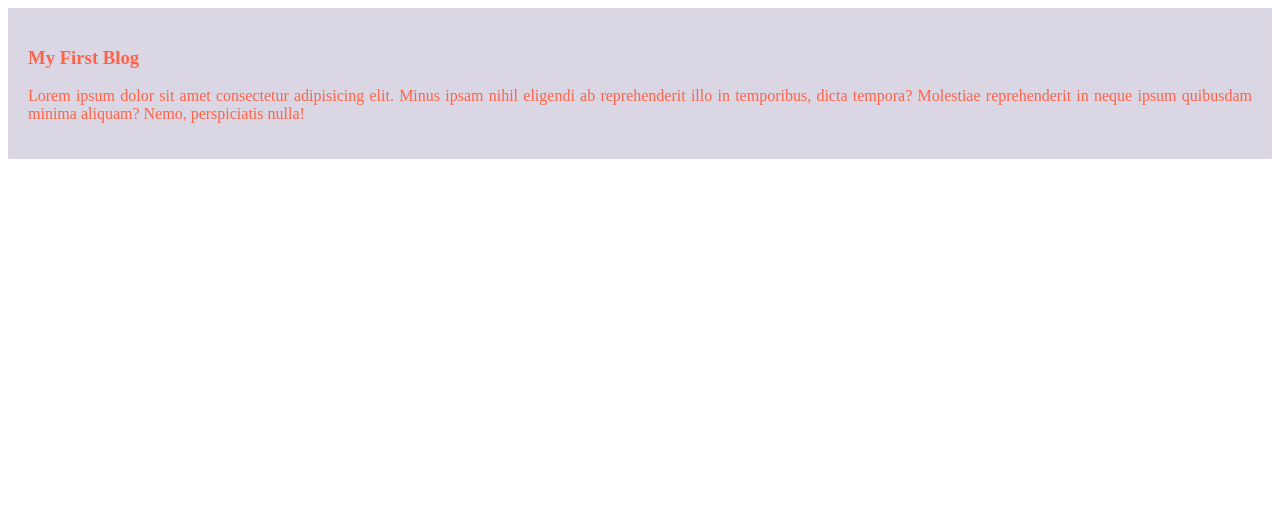
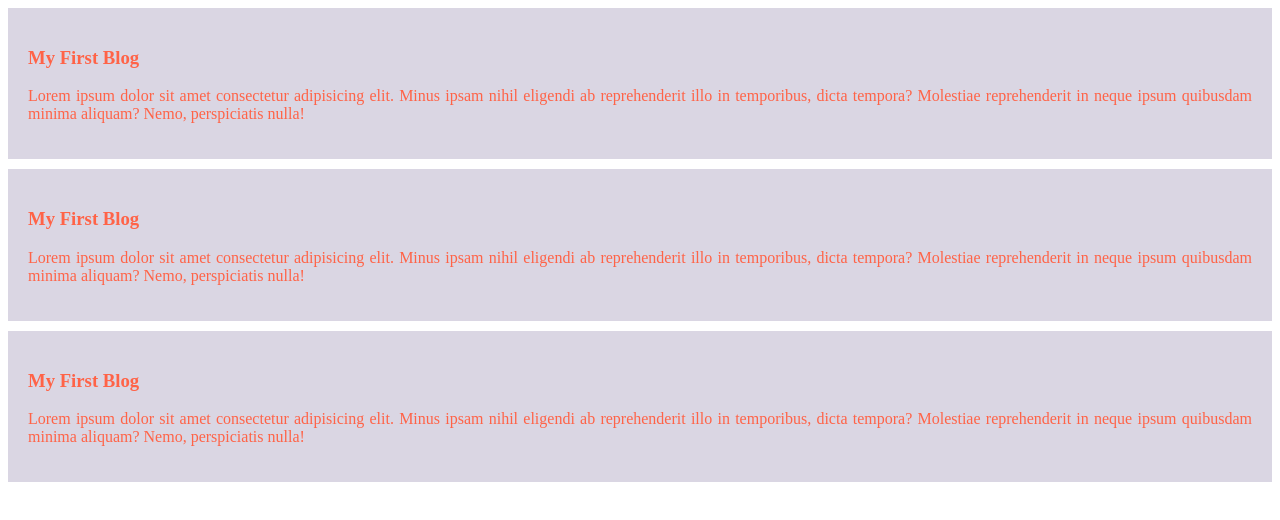
Before and after one commit to prayash231/my-simple-website, a plain HTML site: page index.html in a window 1280 px wide. Drawn offline with Linux system fonts and the light colour scheme.

Commit message:
added second and third blog

```diff
--- a/index.html
+++ b/index.html
@@ -13,5 +13,19 @@
           Lorem ipsum dolor sit amet consectetur adipisicing elit. Minus ipsam nihil eligendi ab reprehenderit illo in temporibus, dicta tempora? Molestiae reprehenderit in neque ipsum quibusdam minima aliquam? Nemo, perspiciatis nulla!
         </p>
       </div>
+
+      <div>
+        <h3>My First Blog</h3>
+        <p>
+          Lorem ipsum dolor sit amet consectetur adipisicing elit. Minus ipsam nihil eligendi ab reprehenderit illo in temporibus, dicta tempora? Molestiae reprehenderit in neque ipsum quibusdam minima aliquam? Nemo, perspiciatis nulla!
+        </p>
+      </div>
+
+      <div>
+        <h3>My First Blog</h3>
+        <p>
+          Lorem ipsum dolor sit amet consectetur adipisicing elit. Minus ipsam nihil eligendi ab reprehenderit illo in temporibus, dicta tempora? Molestiae reprehenderit in neque ipsum quibusdam minima aliquam? Nemo, perspiciatis nulla!
+        </p>
+      </div>
 </body>
 </html>
--- a/styles/blog.css
+++ b/styles/blog.css
@@ -1,8 +1,9 @@
 div{
     color: tomato;
     background-color: rgb(218, 214, 227);
-    margin: 20px solid grey;
+    /* margin: 100px solid grey; */
     padding: 20px;
     text-align: justify;
     font-family: 'Times New Roman', Times, serif;
+    margin-bottom: 10px;
 }
```
